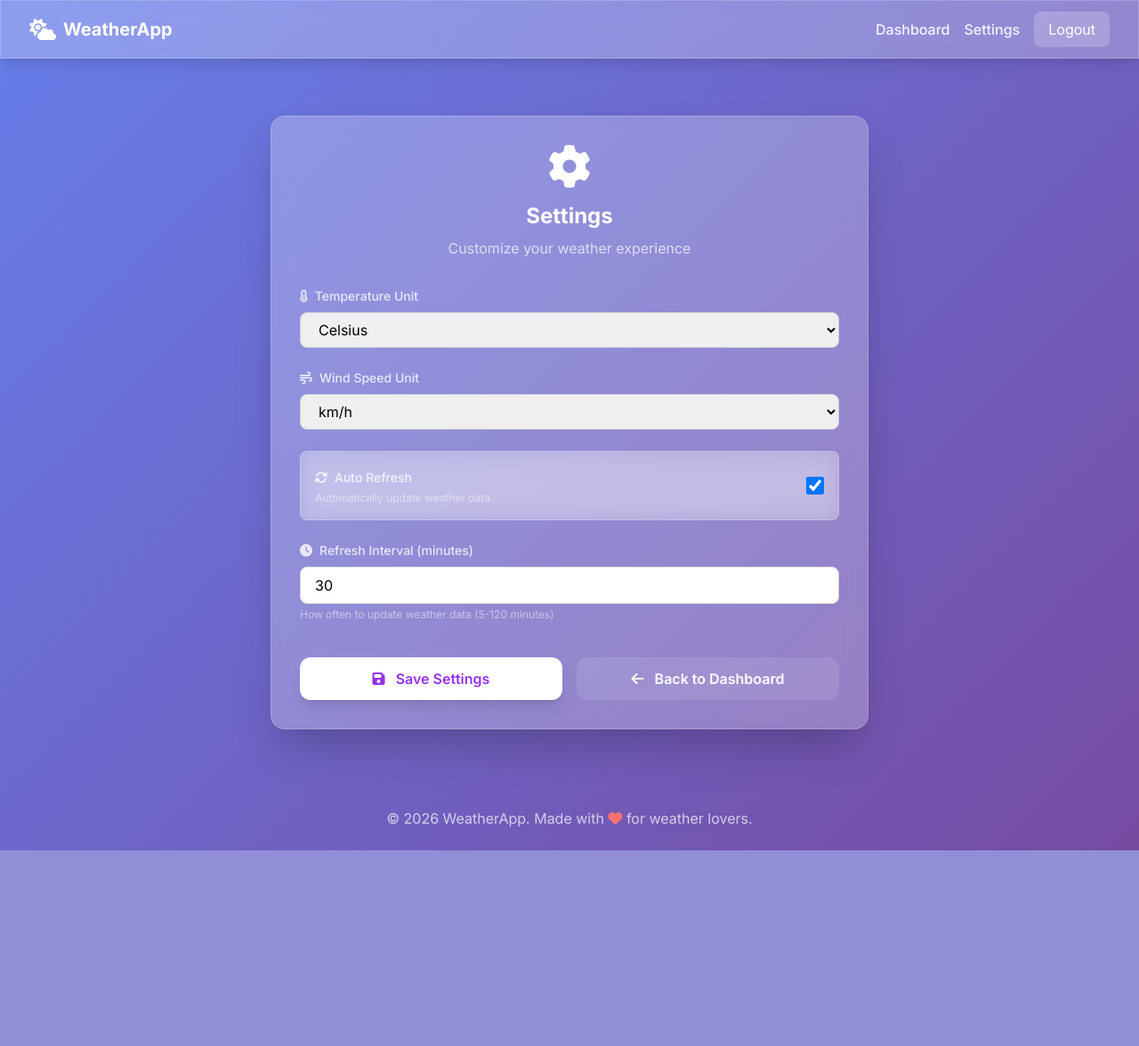
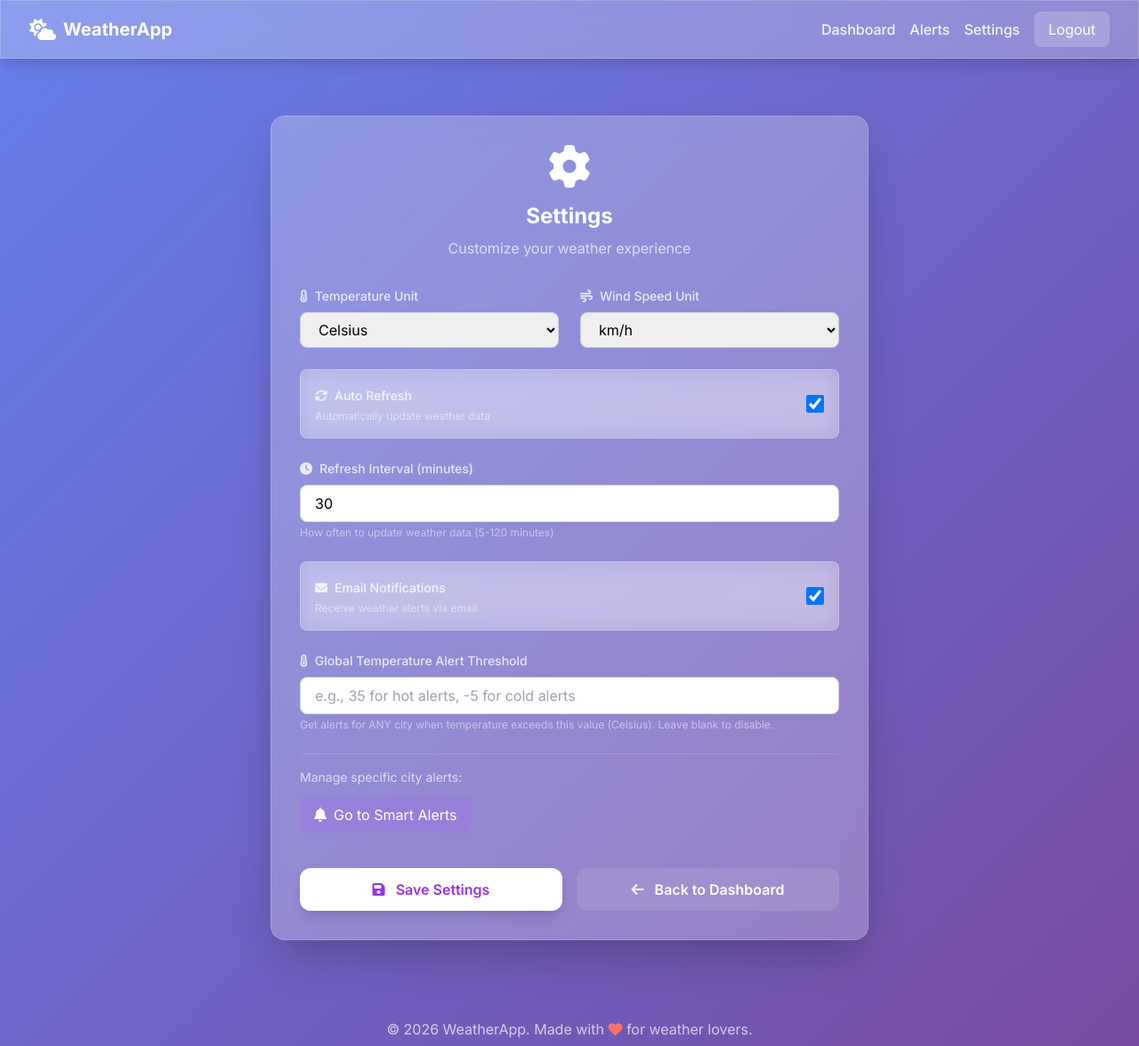
Before and after one commit to SifatpHero1/django-weather-app, a Django app: page /settings/ in a window 1280 px wide. Shown: the top 1176 px of the page at 89% size. Before the commit the page ends 956 px from the top, so only its background shows below. Run offline with Django 5.2, Linux system fonts and the light colour scheme; a user stored in the database is signed in; data comes from the database, SQL or seed files in the repository; both versions use the stored data as it was after the commit; some libraries are stand-ins or nearby versions.

Commit message:
Add Smart Alerts feature and enhance personalization
- Add WeatherAlert model with configurable alert types (temp/humidity/wind/pressure)
- Create alerts management page (/alerts/) with CRUD operations
- Implement alert checking in refresh_weather with session notifications
- Extend UserPreference: email_notifications and temperature_alert_threshold
- Update home.html feature boxes to link to correct pages (dashboard, alerts, settings)
- Add alerts navigation link to base.html
- Display triggered alerts as banners on dashboard
- Add alerts section to settings page with quick link
- Create corresponding database migrations

```diff
--- a/weather_app/forms.py
+++ b/weather_app/forms.py
@@ -1,7 +1,7 @@
 from django import forms
 from django.contrib.auth.forms import UserCreationForm, AuthenticationForm
 from django.contrib.auth.models import User
-from .models import City, UserPreference
+from .models import City, UserPreference, WeatherAlert
 
 
 # Authentication Forms
@@ -78,7 +78,7 @@ class AddCityForm(forms.Form):
 class SettingsForm(forms.ModelForm):
     class Meta:
         model = UserPreference
-        fields = ['temperature_unit', 'wind_speed_unit', 'auto_refresh', 'refresh_interval']
+        fields = ['temperature_unit', 'wind_speed_unit', 'auto_refresh', 'refresh_interval', 'email_notifications', 'temperature_alert_threshold']
         widgets = {
             'temperature_unit': forms.Select(attrs={'class': 'w-full px-4 py-2 border border-gray-300 rounded-lg'}),
             'wind_speed_unit': forms.Select(attrs={'class': 'w-full px-4 py-2 border border-gray-300 rounded-lg'}),
@@ -88,4 +88,48 @@ class SettingsForm(forms.ModelForm):
                 'min': 5,
                 'max': 120
             }),
+            'email_notifications': forms.CheckboxInput(attrs={'class': 'h-5 w-5 rounded'}),
+            'temperature_alert_threshold': forms.NumberInput(attrs={
+                'class': 'w-full px-4 py-2 border border-gray-300 rounded-lg',
+                'step': '0.1',
+                'placeholder': 'e.g., 35 for hot alerts, -5 for cold alerts'
+            }),
         }
+
+
+class AlertForm(forms.Form):
+    """Form for creating weather alerts"""
+    city = forms.CharField(
+        max_length=100,
+        widget=forms.TextInput(attrs={
+            'placeholder': 'City name (must be in your dashboard)',
+            'class': 'w-full px-4 py-3 rounded-lg bg-white/10 border border-white/20 text-white placeholder-white/50 focus:outline-none focus:ring-2 focus:ring-white/30'
+        })
+    )
+    alert_type = forms.ChoiceField(
+        choices=WeatherAlert.ALERT_TYPES,
+        widget=forms.Select(attrs={'class': 'w-full px-4 py-2 border border-gray-300 rounded-lg'})
+    )
+    threshold_value = forms.FloatField(
+        widget=forms.NumberInput(attrs={
+            'class': 'w-full px-4 py-2 border border-gray-300 rounded-lg',
+            'step': '0.1'
+        }),
+        help_text="Enter threshold value (e.g., 35 for temperature above 35°C)"
+    )
+
+    def __init__(self, *args, **kwargs):
+        self.user = kwargs.pop('user', None)
+        super().__init__(*args, **kwargs)
+
+    def clean(self):
+        cleaned_data = super().clean()
+        city_name = cleaned_data.get('city')
+
+        if city_name and self.user:
+            # Check if city exists in user's dashboard
+            if not City.objects.filter(user=self.user, name__iexact=city_name).exists():
+                raise forms.ValidationError(
+                    f"You must add {city_name} to your dashboard first before creating an alert."
+                )
+        return cleaned_data
--- a/weather_app/templates/base.html
+++ b/weather_app/templates/base.html
@@ -32,6 +32,7 @@
                 <div class="flex items-center space-x-4">
                     {% if user.is_authenticated %}
                         <a href="{% url 'dashboard' %}" class="text-white/90 hover:text-white font-medium transition">Dashboard</a>
+                        <a href="{% url 'alerts' %}" class="text-white/90 hover:text-white font-medium transition">Alerts</a>
                         <a href="{% url 'settings' %}" class="text-white/90 hover:text-white font-medium transition">Settings</a>
                         <form method="post" action="{% url 'logout' %}" class="inline">
                             {% csrf_token %}
--- a/weather_app/templates/settings.html
+++ b/weather_app/templates/settings.html
@@ -14,6 +14,8 @@
         <form method="post" class="space-y-6">
             {% csrf_token %}
 
+            <!-- Temperature & Wind Units -->
+            <div class="grid grid-cols-1 md:grid-cols-2 gap-6">
                 <div>
                     <label class="block text-white/80 text-sm font-medium mb-2">
                         <i class="fas fa-thermometer-half mr-2"></i>Temperature Unit
@@ -27,7 +29,9 @@
                     </label>
                     {{ form.wind_speed_unit }}
                 </div>
+            </div>
 
+            <!-- Auto Refresh -->
             <div class="flex items-center justify-between p-4 glass rounded-lg">
                 <div>
                     <label class="text-white/80 text-sm font-medium">
@@ -38,6 +42,7 @@
                 {{ form.auto_refresh }}
             </div>
 
+            <!-- Refresh Interval -->
             <div>
                 <label class="block text-white/80 text-sm font-medium mb-2">
                     <i class="fas fa-clock mr-2"></i>Refresh Interval (minutes)
@@ -46,6 +51,37 @@
                 <p class="text-white/50 text-xs mt-1">How often to update weather data (5-120 minutes)</p>
             </div>
 
+            <!-- Email Notifications -->
+            <div class="flex items-center justify-between p-4 glass rounded-lg">
+                <div>
+                    <label class="text-white/80 text-sm font-medium">
+                        <i class="fas fa-envelope mr-2"></i>Email Notifications
+                    </label>
+                    <p class="text-white/50 text-xs mt-1">Receive weather alerts via email</p>
+                </div>
+                {{ form.email_notifications }}
+            </div>
+
+            <!-- Temperature Alert Threshold -->
+            <div>
+                <label class="block text-white/80 text-sm font-medium mb-2">
+                    <i class="fas fa-thermometer-full mr-2"></i>Global Temperature Alert Threshold
+                </label>
+                {{ form.temperature_alert_threshold }}
+                <p class="text-white/50 text-xs mt-1">
+                    Get alerts for ANY city when temperature exceeds this value (Celsius). Leave blank to disable.
+                </p>
+            </div>
+
+            <!-- Quick Links -->
+            <div class="pt-4 border-t border-white/10">
+                <p class="text-white/70 text-sm mb-3">Manage specific city alerts:</p>
+                <a href="{% url 'alerts' %}" class="inline-flex items-center px-4 py-2 bg-purple-500/20 hover:bg-purple-500/30 text-white rounded-lg transition">
+                    <i class="fas fa-bell mr-2"></i>Go to Smart Alerts
+                </a>
+            </div>
+
+            <!-- Submit -->
             <div class="flex gap-4 pt-4">
                 <button type="submit" class="flex-1 bg-white text-purple-600 py-3 rounded-xl font-semibold hover:bg-white/90 transition shadow-lg">
                     <i class="fas fa-save mr-2"></i> Save Settings
--- a/weather_app/urls.py
+++ b/weather_app/urls.py
@@ -11,4 +11,7 @@ urlpatterns = [
     path('remove_city/<int:city_id>/', views.remove_city, name='remove_city'),
     path('refresh_weather/<int:city_id>/', views.refresh_weather, name='refresh_weather'),
     path('settings/', views.settings_view, name='settings'),
+    path('alerts/', views.alerts_view, name='alerts'),
+    path('alerts/delete/<int:alert_id>/', views.delete_alert, name='delete_alert'),
+    path('alerts/toggle/<int:alert_id>/', views.toggle_alert, name='toggle_alert'),
 ]
--- a/weather_app/views.py
+++ b/weather_app/views.py
@@ -4,8 +4,9 @@ from django.contrib.auth.decorators import login_required
 from django.contrib import messages
 from django.http import JsonResponse
 from django.views.decorators.http import require_POST
-from .forms import RegisterForm, LoginForm, AddCityForm, SettingsForm
-from .models import City, WeatherData, UserPreference
+from django.utils import timezone
+from .forms import RegisterForm, LoginForm, AddCityForm, SettingsForm, AlertForm
+from .models import City, WeatherData, UserPreference, WeatherAlert
 from .services import WeatherService
 import json
 
@@ -68,9 +69,14 @@ def dashboard(request):
                 'unit': preference.temperature_unit,
             })
 
+    # Get recent alerts from session
+    recent_alerts = request.session.pop('recent_alerts', [])
+
     context = {
         'weather_data': weather_data,
         'has_cities': cities.exists(),
+        'recent_alerts': recent_alerts,
+        'alerts_enabled': preference.email_notifications or WeatherAlert.objects.filter(user=request.user, is_active=True).exists()
     }
     return render(request, 'dashboard.html', context)
 
@@ -145,6 +151,50 @@ def remove_city(request, city_id):
     return redirect('dashboard')
 
 
+def check_alerts_for_city(request, city, weather):
+    """Check if any alerts are triggered for a city's weather"""
+    alerts = WeatherAlert.objects.filter(city=city, is_active=True)
+
+    for alert in alerts:
+        triggered = False
+        alert_type = alert.alert_type
+        threshold = alert.threshold_value
+
+        if alert_type == 'temp_above' and weather.temperature > threshold:
+            triggered = True
+        elif alert_type == 'temp_below' and weather.temperature < threshold:
+            triggered = True
+        elif alert_type == 'humidity_above' and weather.humidity > threshold:
+            triggered = True
+        elif alert_type == 'humidity_below' and weather.humidity < threshold:
+            triggered = True
+        elif alert_type == 'wind_above' and weather.wind_speed > threshold:
+            triggered = True
+        elif alert_type == 'pressure_above' and weather.pressure > threshold:
+            triggered = True
+        elif alert_type == 'pressure_below' and weather.pressure < threshold:
+            triggered = True
+
+        if triggered:
+            alert.last_triggered = timezone.now()
+            alert.save()
+            # Store alert notification in session
+            if 'recent_alerts' not in request.session:
+                request.session['recent_alerts'] = []
+            request.session['recent_alerts'].append({
+                'city': city.name,
+                'type': alert.get_alert_type_display(),
+                'threshold': threshold,
+                'current_value': getattr(weather, {
+                    'temp_above': 'temperature', 'temp_below': 'temperature',
+                    'humidity_above': 'humidity', 'humidity_below': 'humidity',
+                    'wind_above': 'wind_speed', 'pressure_above': 'pressure',
+                    'pressure_below': 'pressure'
+                }[alert_type])
+            })
+            request.session.modified = True
+
+
 @login_required
 def refresh_weather(request, city_id):
     """AJAX endpoint to refresh weather for a specific city"""
@@ -167,6 +217,10 @@ def refresh_weather(request, city_id):
                 'icon_code': result['icon_code'],
             }
         )
+
+        # Check for triggered alerts
+        check_alerts_for_city(request, city, weather)
+
         return JsonResponse({'success': True, 'message': 'Weather updated'})
     return JsonResponse({'success': False, 'message': 'Failed to fetch weather'}, status=400)
 
@@ -196,3 +250,123 @@ def get_wind_direction(degrees):
                   'S', 'SSW', 'SW', 'WSW', 'W', 'WNW', 'NW', 'NNW']
     index = round(degrees / (360 / len(directions))) % len(directions)
     return directions[index]
+
+
+def check_alerts_for_city(request, city, weather):
+    """Check if any alerts are triggered for a city's weather"""
+    alerts = WeatherAlert.objects.filter(city=city, is_active=True)
+
+    for alert in alerts:
+        triggered = False
+        alert_type = alert.alert_type
+        threshold = alert.threshold_value
+
+        if alert_type == 'temp_above' and weather.temperature > threshold:
+            triggered = True
+        elif alert_type == 'temp_below' and weather.temperature < threshold:
+            triggered = True
+        elif alert_type == 'humidity_above' and weather.humidity > threshold:
+            triggered = True
+        elif alert_type == 'humidity_below' and weather.humidity < threshold:
+            triggered = True
+        elif alert_type == 'wind_above' and weather.wind_speed > threshold:
+            triggered = True
+        elif alert_type == 'pressure_above' and weather.pressure > threshold:
+            triggered = True
+        elif alert_type == 'pressure_below' and weather.pressure < threshold:
+            triggered = True
+
+        if triggered:
+            alert.last_triggered = timezone.now()
+            alert.save()
+            if 'recent_alerts' not in request.session:
+                request.session['recent_alerts'] = []
+            request.session['recent_alerts'].append({
+                'city': city.name,
+                'type': alert.get_alert_type_display(),
+                'threshold': threshold,
+                'current_value': getattr(weather, {
+                    'temp_above': 'temperature', 'temp_below': 'temperature',
+                    'humidity_above': 'humidity', 'humidity_below': 'humidity',
+                    'wind_above': 'wind_speed', 'pressure_above': 'pressure',
+                    'pressure_below': 'pressure'
+                }[alert_type]),
+                'timestamp': timezone.now().isoformat()
+            })
+            request.session.modified = True
+
+
+@login_required
+def refresh_weather(request, city_id):
+    """AJAX endpoint to refresh weather for a specific city"""
+    city = get_object_or_404(City, id=city_id, user=request.user)
+    service = WeatherService()
+    result = service.get_weather_for_city(city.name, city.country_code)
+
+    if result:
+        weather, created = WeatherData.objects.update_or_create(
+            city=city,
+            defaults={
+                'temperature': result['temperature'],
+                'feels_like': result['feels_like'],
+                'humidity': result['humidity'],
+                'pressure': result['pressure'],
+                'wind_speed': result['wind_speed'],
+                'wind_deg': result['wind_deg'],
+                'description': result['description'],
+                'icon_code': result['icon_code'],
+            }
+        )
+        check_alerts_for_city(request, city, weather)
+        return JsonResponse({'success': True, 'message': 'Weather updated'})
+    return JsonResponse({'success': False, 'message': 'Failed to fetch weather'}, status=400)
+
+
+@login_required
+def alerts_view(request):
+    """View and manage weather alerts"""
+    alerts = WeatherAlert.objects.filter(user=request.user).select_related('city')
+
+    if request.method == 'POST':
+        form = AlertForm(request.POST, user=request.user)
+        if form.is_valid():
+            city_name = form.cleaned_data['city_name']
+            city = City.objects.get(user=request.user, name__iexact=city_name)
+
+            WeatherAlert.objects.create(
+                user=request.user,
+                city=city,
+                alert_type=form.cleaned_data['alert_type'],
+                threshold_value=form.cleaned_data['threshold_value']
+            )
+            messages.success(request, f'Alert created for {city.name}!')
+            return redirect('alerts')
+    else:
+        form = AlertForm(user=request.user)
+
+    context = {
+        'alerts': alerts,
+        'form': form,
+        'alert_types': WeatherAlert.ALERT_TYPES
+    }
+    return render(request, 'alerts.html', context)
+
+
+@require_POST
+@login_required
+def delete_alert(request, alert_id):
+    """Delete a weather alert"""
+    alert = get_object_or_404(WeatherAlert, id=alert_id, user=request.user)
+    alert.delete()
+    messages.success(request, 'Alert deleted successfully.')
+    return redirect('alerts')
+
+
+@require_POST
+@login_required
+def toggle_alert(request, alert_id):
+    """Toggle alert active status"""
+    alert = get_object_or_404(WeatherAlert, id=alert_id, user=request.user)
+    alert.is_active = not alert.is_active
+    alert.save()
+    return redirect('alerts')
```
Also changed, not shown: weather_app/models.py (+29 -0 lines), weather_app/templates/alerts.html (added, +114 -0 lines), weather_app/templates/dashboard.html (+17 -0 lines), weather_app/templates/home.html (+8 -8 lines), db.sqlite3, weather_app/migrations/0002_userpreference_email_notifications_and_more.py (added). Lines whose indentation alone changed are shown as unchanged.
